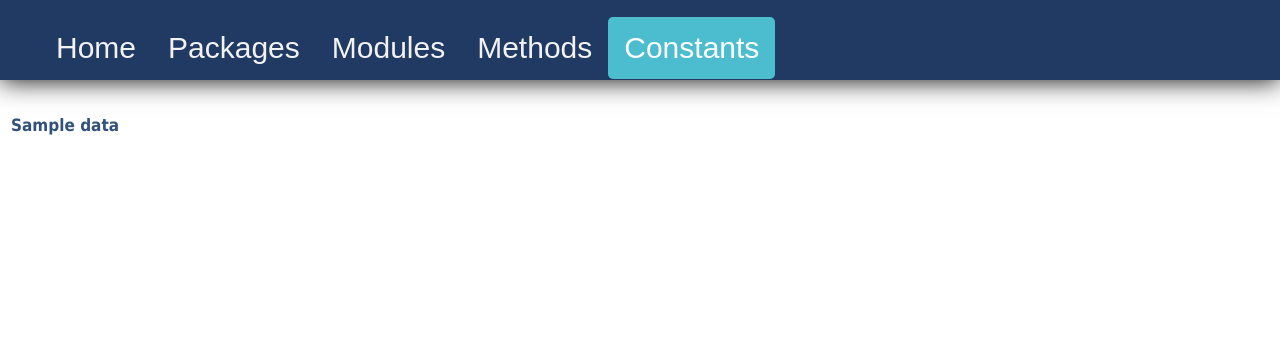
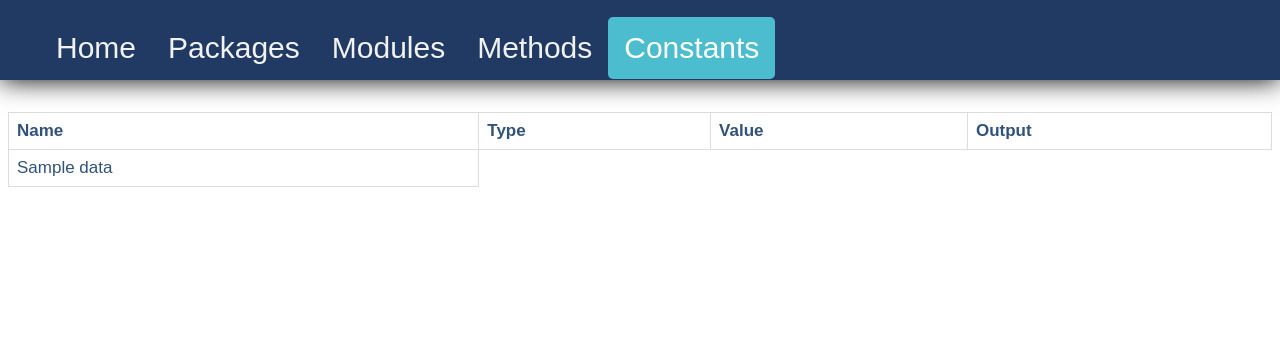
Before and after one commit to sedona-thomas/Database-Project, a Flask app: template webserver/templates/constants.html in a window 1280 px wide. Shown: the top 356 px of the page. Run offline with Flask 2, Linux system fonts and the light colour scheme; the template is opened without the code that fills it: most values are stand-ins (such as "Sample title", 1, 10 or a date in 2020); lists and menus that the app fills with data are empty; parts of the project's set-up code (start-up, migrations or seed data) failed here and were passed over.

Commit message:
tables have lines, which is apparently not a standard thing for tables to have

```diff
--- a/webserver/server.py
+++ b/webserver/server.py
@@ -200,7 +200,7 @@ def keyword_results():
 def favorite_results():
   #command below worked as intended
   #SELECT method.* FROM method, method_keywords, method_favorite WHERE ('equal' = method_keywords.keyword) AND (method_keywords.name = method.name) AND (method.name = method_favorite.method_name) AND (user_id = 1)
-  command = text("SELECT {2}.* FROM {2}, {2}_keywords, {2}_favorite WHERE ({1} = {2}_keywords.keyword) AND ({2}_keywords.name = {2}.name) AND ({2}.name = {2}_favorite.{2}_name) AND (user_id = {0})".format(CURRENT_USER_ID, request.form['keyword'], request.form['type_name']))
+  command = text("SELECT {2}.* FROM {2}, {2}_keywords, {2}_favorite WHERE ('{1}' = {2}_keywords.keyword) AND ({2}_keywords.name = {2}.name) AND ({2}.name = {2}_favorite.{2}_name) AND (user_id = {0})".format(CURRENT_USER_ID, request.form['keyword'], request.form['type_name']))
   cursor = g.conn.execute(command)
   data = []
   for result in cursor:
@@ -226,12 +226,13 @@ def add_user():
   g.conn.execute('INSERT INTO users(user_id, name) VALUES (%s, %s)', user_id, name)
   return redirect('/')
 
-# add user to database
+# add favorites to database
 @app.route('/add_favorite', methods=['POST'])
 def add_favorite():
   #below command worked as intended
   #INSERT INTO module_favorite(user_id, module_name) VALUES (1, 'numpy')
-  g.conn.execute('INSERT INTO %s_favorite(user_id, %s_name) VALUES (%s, %s)', request.form['type_name'], request.form['type_name'], CURRENT_USER_ID, request.form['name'])
+  command = text("INSERT INTO {0}_favorite(user_id,{0}_name) VALUES({1},'{2}')".format(request.form['type_name'], CURRENT_USER_ID, request.form['name']))
+  g.conn.execute(command)
   return redirect('/')
 
 if __name__ == "__main__":
--- a/webserver/static/index.css
+++ b/webserver/static/index.css
@@ -77,6 +77,19 @@ h4
 {
     font-size: 20px;
 }
+
+table {
+    font-family: arial, sans-serif;
+    border-collapse: collapse;
+    width: 100%;
+}
+
+td, th {
+    border: 1px solid #dddddd;
+    text-align: left;
+    padding: 8px;
+}
+
 /*
 hr
 {
--- a/webserver/templates/constants.html
+++ b/webserver/templates/constants.html
@@ -25,15 +25,20 @@
         <h2 align="center">Constants</h2>
 
         <table>
-        <div>
-            {% for n in data %}
-                <tr>
-                {% for x in n %}
-                <th><div>{{x}}</div></th>
-                {% endfor %}
-                </tr>
+       	    <tr>
+	    <th>Name</th>
+	    <th>Type</th>
+	    <th>Value</th>
+	    <th>Output</th>
+	    </tr>
+        {% for n in data %}
+            <tr>
+            {% for x in n %}
+            <td>{{x}}</td>
             {% endfor %}
-        </div>
+            </tr>
+         {% endfor %}
+
         </table>
 
     </body>
--- a/webserver/templates/keyword_results.html
+++ b/webserver/templates/keyword_results.html
@@ -14,7 +14,7 @@
        <li><a href="packages">Packages</a>
        <li><a href="modules">Modules</a>
        <li><a href="methods">Methods</a>
-       <li><a class="active" href="constants">Constants</a>
+       <li><a href="constants">Constants</a>
       </ul>
     </nav>
   </header>
--- a/webserver/templates/modules.html
+++ b/webserver/templates/modules.html
@@ -27,10 +27,14 @@
 
         <table>
         <div>
+	    <tr>
+	    <th>Name</th>
+	    <th>Filepath</th>
+	    </tr>
             {% for n in data %}
                 <tr>
                 {% for x in n %}
-                <th><div>{{x}}</div></th>
+                <td><div>{{x}}</div></td>
                 {% endfor %}
                 </tr>
             {% endfor %}
--- a/webserver/templates/search_results.html
+++ b/webserver/templates/search_results.html
@@ -14,7 +14,7 @@
        <li><a href="packages">Packages</a>
        <li><a href="modules">Modules</a>
        <li><a href="methods">Methods</a>
-       <li><a class="active" href="constants">Constants</a>
+       <li><a href="constants">Constants</a>
       </ul>
     </nav>
   </header>
```
Also changed, not shown: webserver/templates/methods.html (+7 -2 lines), webserver/templates/packages.html (+6 -2 lines).
